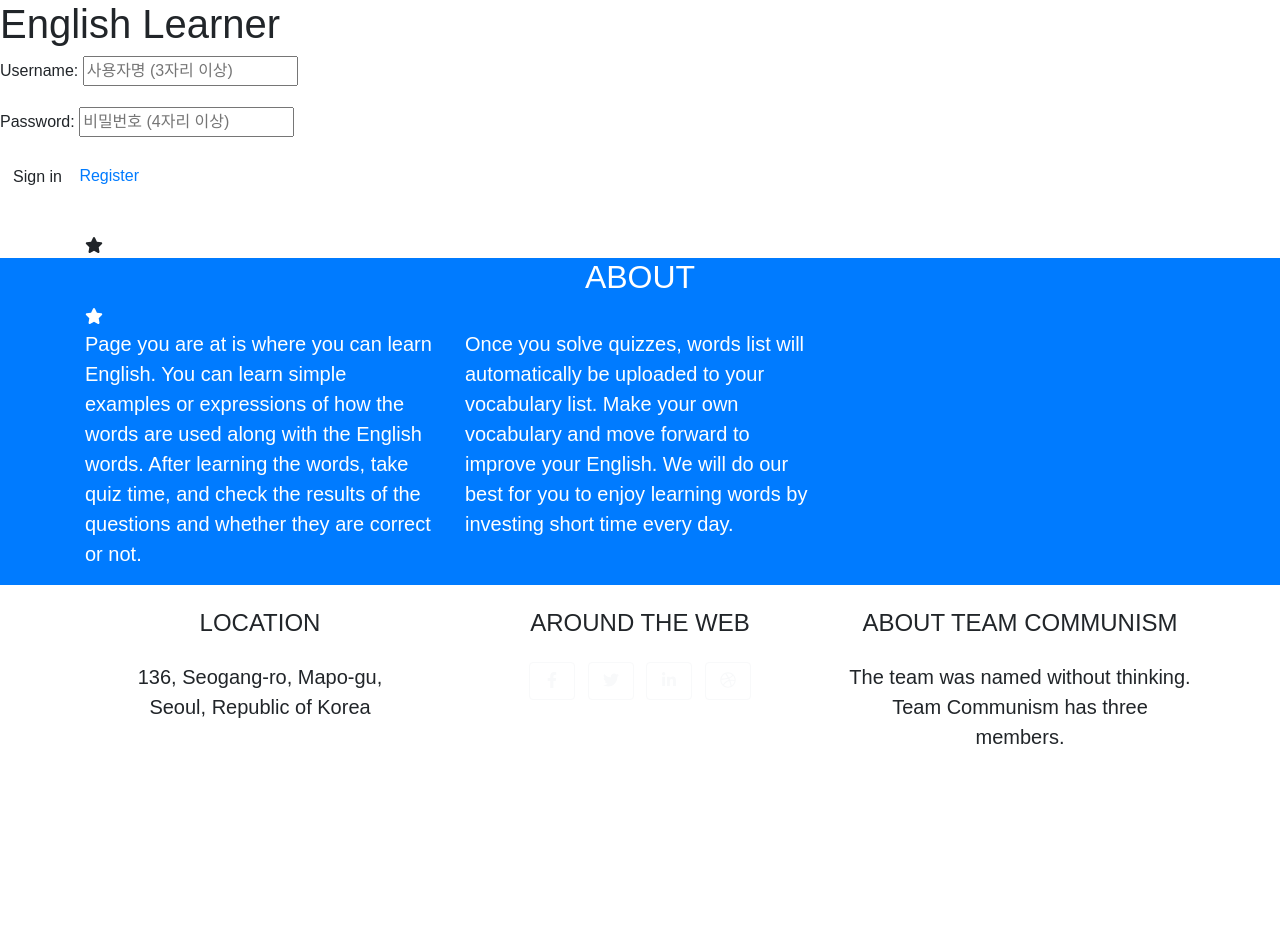
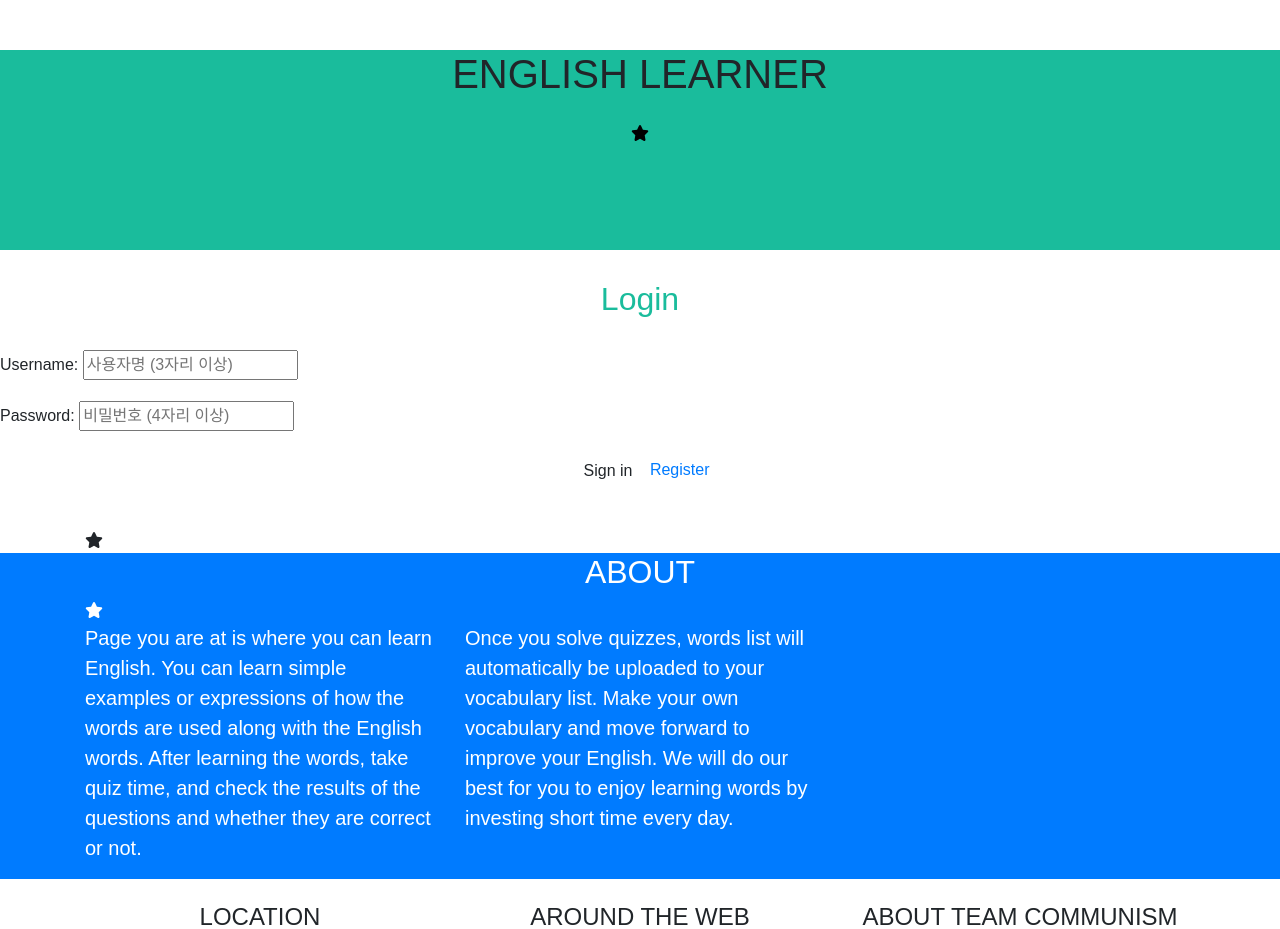
Before and after one commit to Moon-Jeonghyeon/LLM_Communism_project, a Django app: page /users/login/ in a window 1280 px wide. Shown: the top 929 px of the page. Before the commit the page ends 744 px from the top, so only its background shows below. Run offline with Django 5.2, Linux system fonts and the light colour scheme; some libraries are stand-ins or nearby versions.

Commit message:
찐찐 막
로그인 및 회우너가입

```diff
--- a/templates/base.html
+++ b/templates/base.html
@@ -7,6 +7,7 @@
         <meta name="viewport" content="width=device-width, initial-scale=1, shrink-to-fit=no" />
         <meta name="description" content="" />
         <meta name="author" content="" />
+        <script src="{% static 'js/scripts.js' %}"></script>
         <title>Englisth Learner</title>
         <!-- Favicon-->
         <link href="https://stackpath.bootstrapcdn.com/bootstrap/4.5.2/css/bootstrap.min.css" rel="stylesheet">
@@ -34,6 +35,7 @@
         {% endblock %}
         {% block head %}
         {% endblock %}
+
 
     </head>
     <body>
--- a/templates/users/login.html
+++ b/templates/users/login.html
@@ -1,13 +1,36 @@
 {% extends 'base.html' %}
+{% block head %}
+    <header style="height: 200px; background-color: #1abc9c;">
+        <div class="container d-flex align-items-center flex-column" style="margin-top: 50px; margin-bottom: 30px;">
+            <!-- Masthead Avatar Image-->
+            <!-- Masthead Heading-->
+            <h1 class="masthead-heading text-uppercase mb-0">English Learner</h1>
+            <br>
+            <div class="divider-custom divider-light" style="color: black;">
+                <div class="divider-custom-line"></div>
+                <div class="divider-custom-icon"><i class="fas fa-star"></i></div>
+                <div class="divider-custom-line"></div>
+            </div>
+            <br>
+            <br>
+            <!-- Icon Divider-->
+            <div class="divider-custom divider-light">
+            </div>
+          </div>
+    </header>
+{% endblock %}
 
 {% block base_content %}
-    <div id="login">
+    <div id="login" style="margin: 0 auto; margin-top: 30px;">
         <form method="POST">
-            <h1>English Learner</h1>
+            <h2 style="color: #1abc9c; text-align: center;">Login</h2>
+            <br>
             {% csrf_token %}
             {{ form.as_p }}
+            <div style="text-align: center;">
             <button type="submit" class="btn btn-login">Sign in</button>
             <a href="{% url 'users:signup' %}">Register</a>
+            </div>
         </form>
     </div>
 {% endblock %}
--- a/users/urls.py
+++ b/users/urls.py
@@ -14,8 +14,3 @@ urlpatterns = [
     path("profile/<int:user_id>/", views.profile, name="profile"),
     path("edit/<str:field>/", views.profile_edit, name="profile_edit"),
 ]
-
-urlpatterns += static(
-    prefix=settings.MEDIA_URL,
-    document_root=settings.MEDIA_ROOT,
-)
--- a/users/views.py
+++ b/users/views.py
@@ -81,7 +81,7 @@ def signup(request):
 
 def memo(request):
     # 최근 작성된 글이 위로 오도록 내림차순 정렬
-    memos = Memo.objects.all().order_by('-created_at')
+    memos = Memo.objects.filter(user=request.user).order_by('-created_at')
 
     # 수정할 메모를 가져옴
     edit_memo_id = request.GET.get('edit_memo_id')
```
Also changed, not shown: templates/users/memo.html (+6 -3 lines), templates/users/signup.html (+23 -4 lines), 1 other file.
